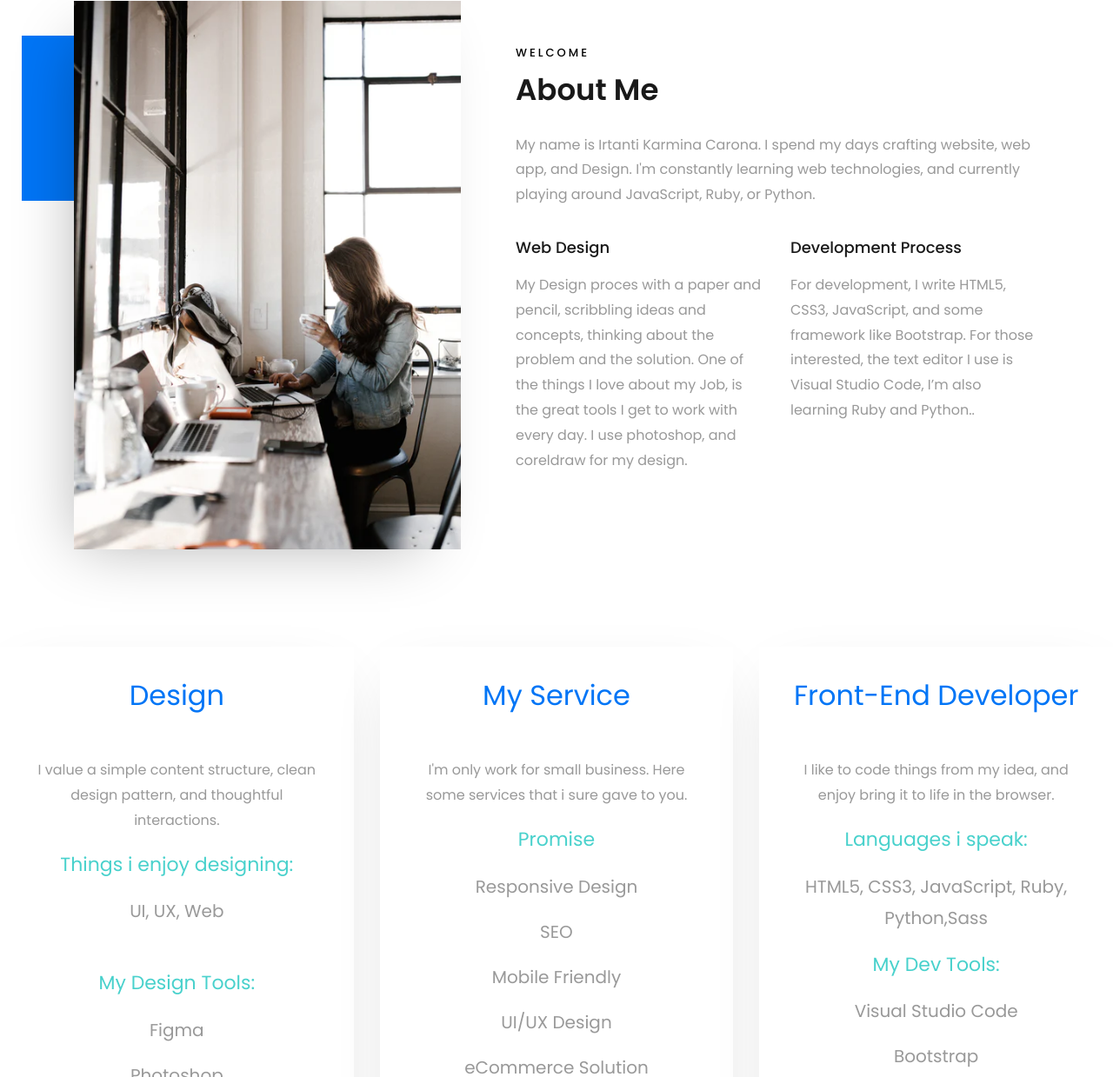
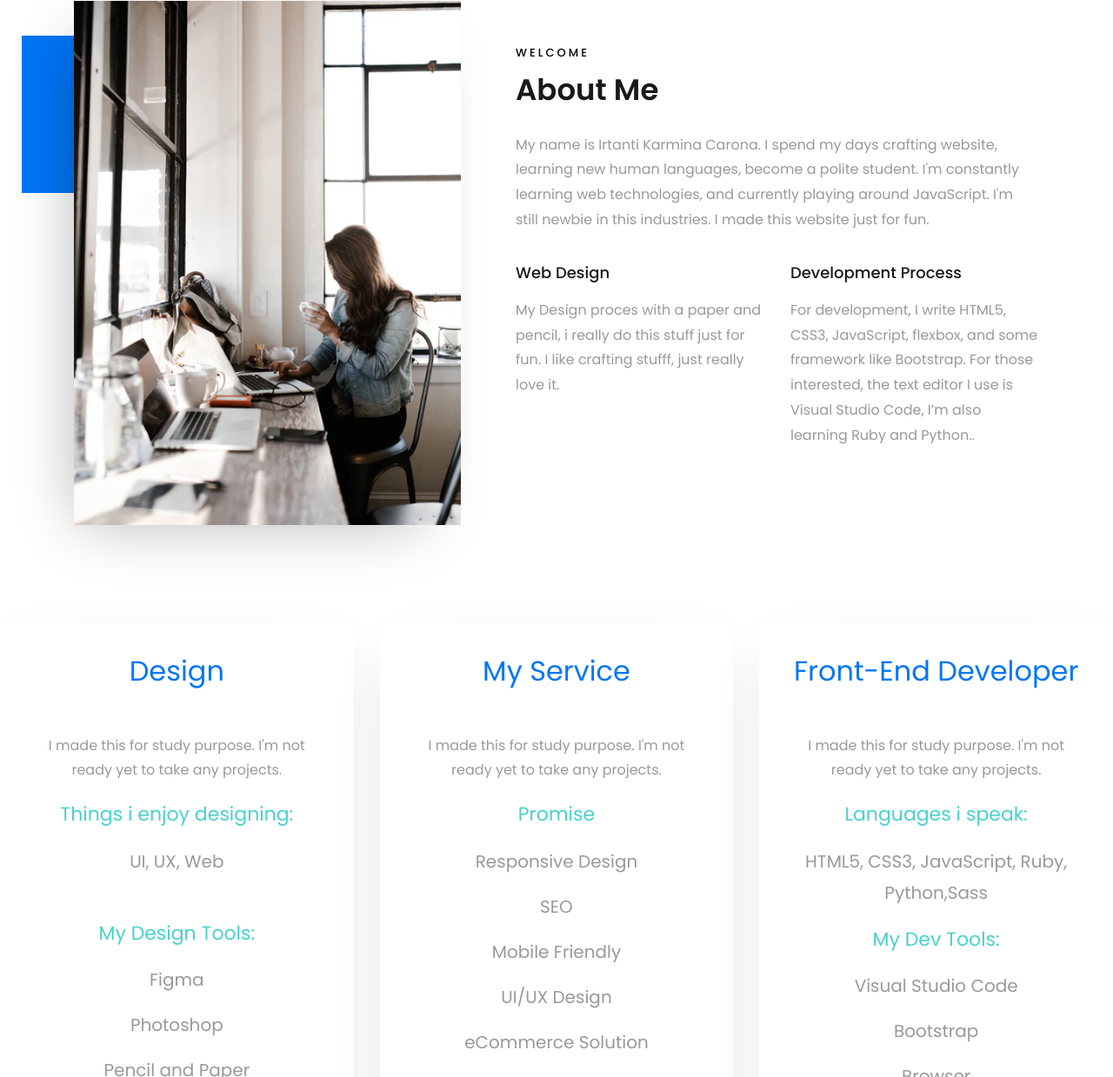
Before and after one commit to IrtantiKarmina/IrtantiKarmina.github.io, a plain HTML site: page index.html in a window 1280 px wide. Shown: the part 2285-3524 px from the top of the page at 87% size. Drawn offline with Linux system fonts and the light colour scheme; files whose address does not match are found by name.

Commit message:
Update index.html

```diff
--- a/index.html
+++ b/index.html
@@ -76,7 +76,7 @@
           <div class="col-md-12 heading-section text-center ftco-animate">
           	<span class="subheading">Accomplishments</span>
             <h2 class="mb-4">My Projects</h2>
-            <p>For right now i'm still on proces to finish my another website</p>
+            <p>For right now i'm still study and this website i made just for fun. And training my self</p>
           </div>
         </div>
     		<div class="row">
@@ -147,8 +147,8 @@
 				  <div class="col-md-12 heading-section ftco-animate">
 					  <span class="subheading">Welcome</span>
 					<h2 class="mb-4" style="font-size: 34px; text-transform: capitalize;">About Me</h2>
-					<p>My name is Irtanti Karmina Carona. I spend my days crafting website, web app, and Design. I'm constantly learning web technologies, and currently playing
-						around JavaScript, Ruby, or Python.  </p>
+					<p>My name is Irtanti Karmina Carona. I spend my days crafting website, learning new human languages, become a polite student. I'm constantly learning web technologies, and currently playing
+						around JavaScript. I'm still newbie in this industries. I made this website just for fun.  </p>
 				  </div>
 				</div>
 				<div class="row">
@@ -156,7 +156,7 @@
 						<div class="media block-6 services d-block ftco-animate">
 					  <div class="media-body">
 						<h3 class="heading mb-3">Web Design</h3>
-						<p>My Design proces with a paper and pencil, scribbling ideas and concepts, thinking about the problem and the solution. One of the things I love about my Job, is the great tools I get to work with every day. I use photoshop, and coreldraw for my design.</p>
+						<p>My Design proces with a paper and pencil, i really do this stuff just for fun. I like crafting stufff, just really love it.</p>
 					  </div>
 					</div>
 					</div>
@@ -164,7 +164,7 @@
 						<div class="media block-6 services d-block ftco-animate">
 					  <div class="media-body">
 						<h3 class="heading mb-3">Development Process</h3>
-						<p>For development, I write HTML5, CSS3, JavaScript, and some framework like Bootstrap. For those interested, the text editor I use is Visual Studio Code,  I’m also learning Ruby and Python..</p>
+						<p>For development, I write HTML5, CSS3, JavaScript, flexbox, and some framework like Bootstrap. For those interested, the text editor I use is Visual Studio Code,  I’m also learning Ruby and Python..</p>
 					  </div>
 					</div>
 					</div>
@@ -181,7 +181,7 @@
 						<div class="services-1">
 							<div class="desc">
 								<h2 class="mb-5"><a href="#">Design</a></h2>
-								<p>I value a simple content structure, clean design pattern, and thoughtful interactions.</p>
+								<p>I made this for study purpose. I'm not ready yet to take any projects.</p>
 								<p style="color: mediumturquoise; font-size: 22px;">Things i enjoy designing:</p>
 								<p style="font-size: 20px;">UI, UX, Web</p>
 								<br>
@@ -197,7 +197,7 @@
 						<div class="services-1">
 							<div class="desc">
 								<h2 class="mb-5"><a href="#">My Service</a></h2>
-								<p>I'm only work for small business. Here some services that i sure gave to you.</p>
+								<p>I made this for study purpose. I'm not ready yet to take any projects.</p>
 								<p style="color: mediumturquoise; font-size: 22px;">Promise</p>
 								<p style="font-size: 20px;">Responsive Design</p>
 								<p style="font-size: 20px;">SEO</p>
@@ -211,7 +211,7 @@
 						<div class="services-1">
 							<div class="desc">
 								<h2 class="mb-5"><a href="#">Front-End Developer</a></h2>
-								<p>I like to code things from my idea, and enjoy bring it to life in the browser.</p>
+								<p>I made this for study purpose. I'm not ready yet to take any projects.</p>
 								<p style="color: mediumturquoise; font-size: 22px;">Languages i speak:</p>
 								<p style="font-size: 20px;">HTML5, CSS3, JavaScript, Ruby, Python,Sass</p>
 								<p style="color: mediumturquoise; font-size: 22px;">My Dev Tools:</p>
@@ -250,7 +250,7 @@
           <div class="col-md-7 heading-section text-center ftco-animate">
             <span class="subheading">Blog</span>
 			<h2 class="mb-4">Sharing is Caring</h2>
-			<p>Another Art I Like</p>
+			<p>I'm still working on it.</p>
           </div>
         </div>
         <div class="row d-flex">
```
